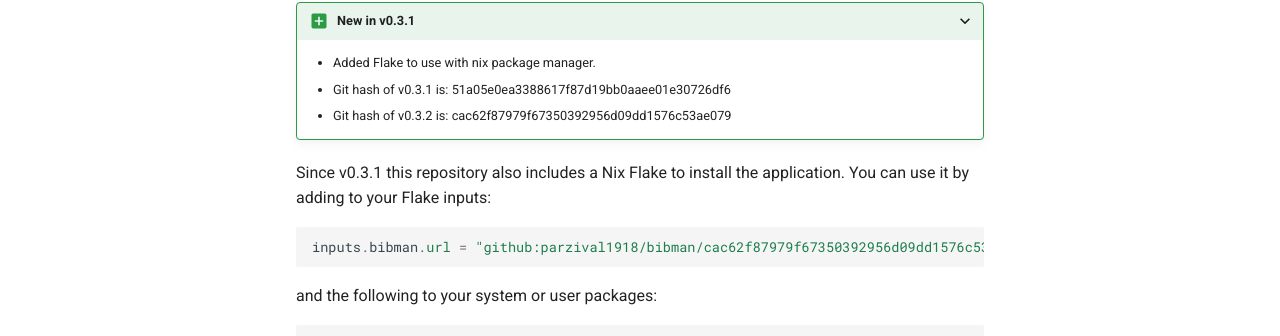
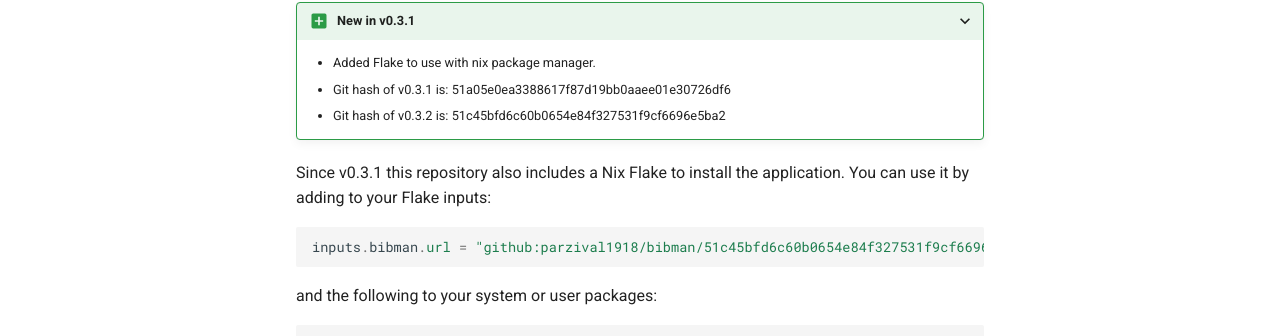
Before and after one commit to Parzival1918/bibman, an MkDocs documentation site: the page built from docs/install.md, in a window 1280 px wide and 1249 px high. Shown: the part 541-877 px from the top of the window. Built offline with MkDocs 1.6.1 and Material for MkDocs 9.7.7, drawn with Linux system fonts in a browser that asks for light colours; comment, search, counter and statistics services are not loaded.

Commit message:
write correct git hash for v0.3.2 in docs

````diff
--- a/docs/install.md
+++ b/docs/install.md
@@ -19,12 +19,12 @@ This will install the `bibman` CLI. Go to [Commands](./commands/add.md) to see t
 ???+ new "New in v0.3.1"
     - Added Flake to use with nix package manager.
     - Git hash of v0.3.1 is: 51a05e0ea3388617f87d19bb0aaee01e30726df6
-    - Git hash of v0.3.2 is: cac62f87979f67350392956d09dd1576c53ae079
+    - Git hash of v0.3.2 is: 51c45bfd6c60b0654e84f327531f9cf6696e5ba2
 
 Since v0.3.1 this repository also includes a Nix Flake to install the application. You can use it by adding to your Flake inputs:
 
 ```nix
-inputs.bibman.url = "github:parzival1918/bibman/cac62f87979f67350392956d09dd1576c53ae079";
+inputs.bibman.url = "github:parzival1918/bibman/51c45bfd6c60b0654e84f327531f9cf6696e5ba2";
 ```
 
 and the following to your system or user packages:
````
